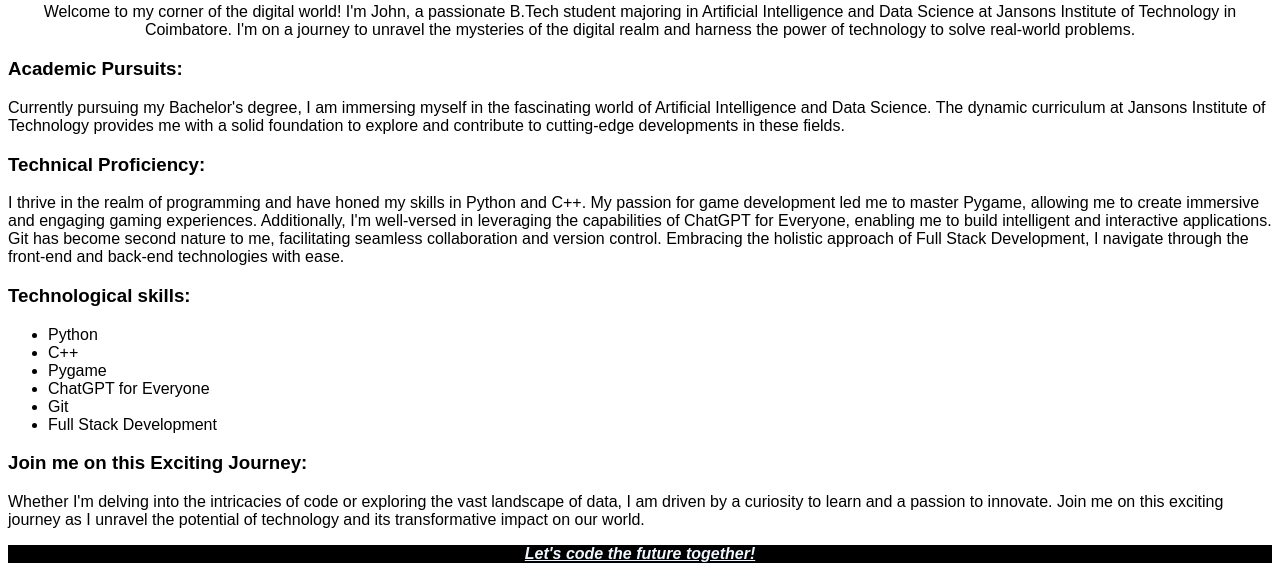
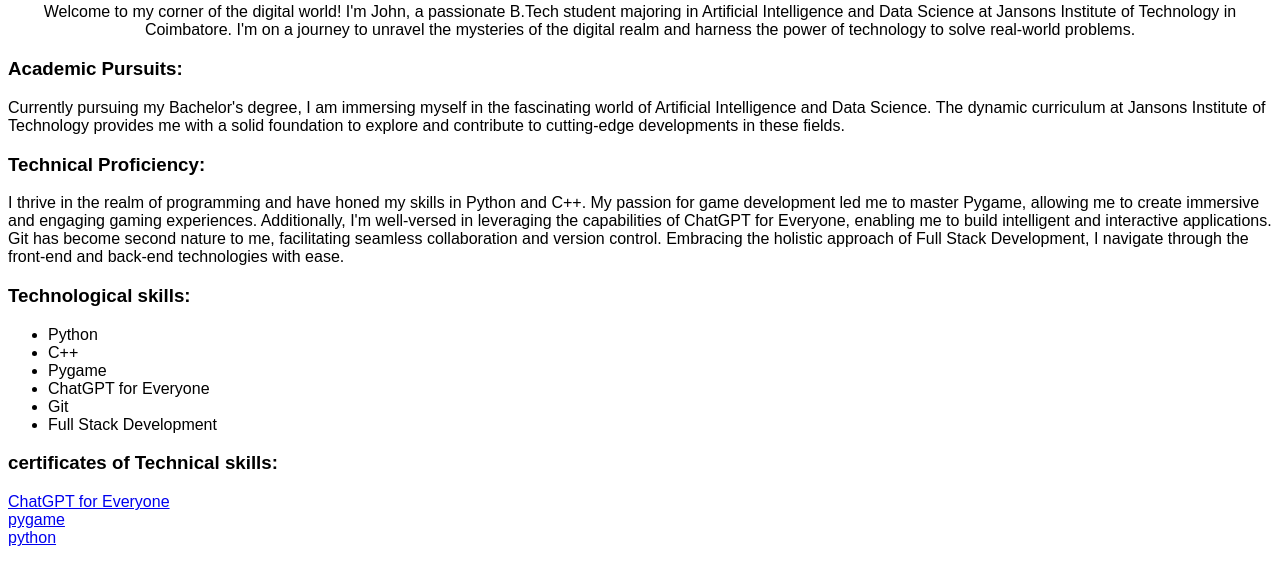
Before and after one commit to JohntheAIdeveloper/about-john, a plain HTML site: page index.html in a window 1280 px wide. Shown: the part 582-1151 px from the top of the page. Drawn offline with Linux system fonts and the light colour scheme.

Commit message:
Update index.html

```diff
--- a/index.html
+++ b/index.html
@@ -31,11 +31,14 @@
        <li>Git </li>
        <li>Full Stack Development </li>
     </ul>
+    <h3>certificates of Technical skills:</h3>
+<a href="https://www.guvi.in/certificate?id=41rNFME62h980PJ889&download=true">ChatGPT for Everyone</a><br>
+<a href="https://www.guvi.in/certificate?id=41rNFME62h980PJ889&download=true">pygame</a><br>
+<a href="https://1drv.ms/i/s!AvGpzRBmys5hmzF8rbsg4SQ5wd6N?e=bQPTOS">python</a>
     <h3> Join me on this Exciting Journey:</h3>
         Whether I'm delving into the intricacies of code or exploring the vast landscape of data, I am driven by a curiosity to learn and a passion to innovate. Join me on this exciting journey as I unravel the potential of technology and its transformative impact on our world.
 
     <p style="text-align: center;background-color: black; color: aliceblue;" ><i><b><u>Let's code the future together!</u></b></i></p>
-
 
 <footer>
     <a href="https://github.com/JohntheAIdeveloper">
```
